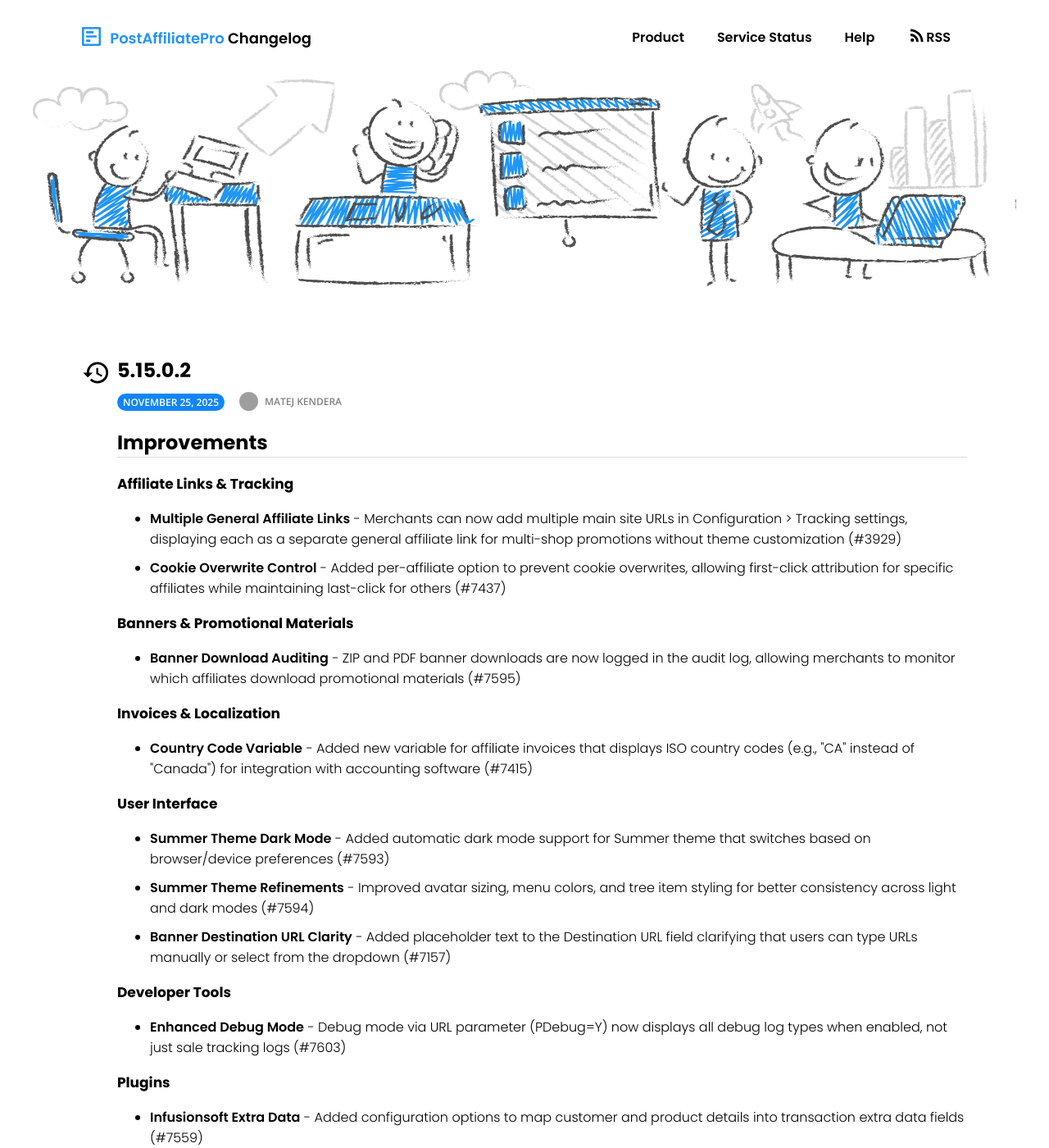
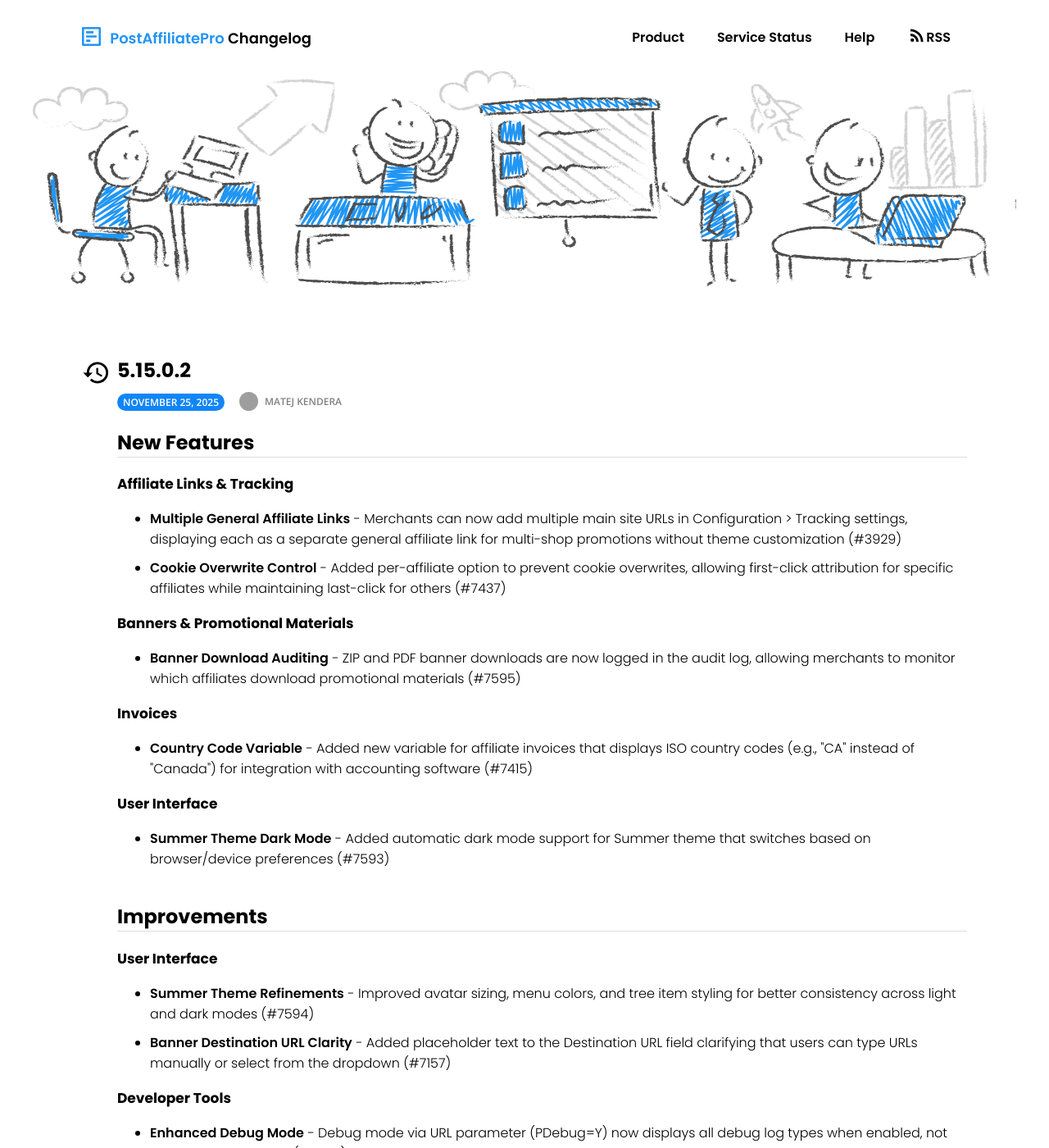
Before and after one commit to QualityUnit/PostAffiliatePro-changelog, a Jekyll site: the page built from _posts/2025-11-25-5.15.0.2.md, in a window 1280 px wide and 1400 px high. Shown: the whole window at 82% size. Built offline with Jekyll 4.4.1, drawn with Linux system fonts in a browser that asks for light colours; grey boxes are pictures that could not be loaded.

Commit message:
Update 2025-11-25-5.15.0.2.md

```diff
--- a/_posts/2025-11-25-5.15.0.2.md
+++ b/_posts/2025-11-25-5.15.0.2.md
@@ -5,7 +5,7 @@ author: mkendera
 tags: [pap,Post Affiliate Pro,5.15.0.2]
 ---
 
-## Improvements
+## New Features
 
 ### Affiliate Links & Tracking
 - **Multiple General Affiliate Links** - Merchants can now add multiple main site URLs in Configuration > Tracking settings, displaying each as a separate general affiliate link for multi-shop promotions without theme customization (#3929)
@@ -14,11 +14,15 @@ tags: [pap,Post Affiliate Pro,5.15.0.2]
 ### Banners & Promotional Materials
 - **Banner Download Auditing** - ZIP and PDF banner downloads are now logged in the audit log, allowing merchants to monitor which affiliates download promotional materials (#7595)
 
-### Invoices & Localization
+### Invoices
 - **Country Code Variable** - Added new variable for affiliate invoices that displays ISO country codes (e.g., "CA" instead of "Canada") for integration with accounting software (#7415)
 
 ### User Interface
 - **Summer Theme Dark Mode** - Added automatic dark mode support for Summer theme that switches based on browser/device preferences (#7593)
+
+## Improvements
+
+### User Interface
 - **Summer Theme Refinements** - Improved avatar sizing, menu colors, and tree item styling for better consistency across light and dark modes (#7594)
 - **Banner Destination URL Clarity** - Added placeholder text to the Destination URL field clarifying that users can type URLs manually or select from the dropdown (#7157)
 
```
